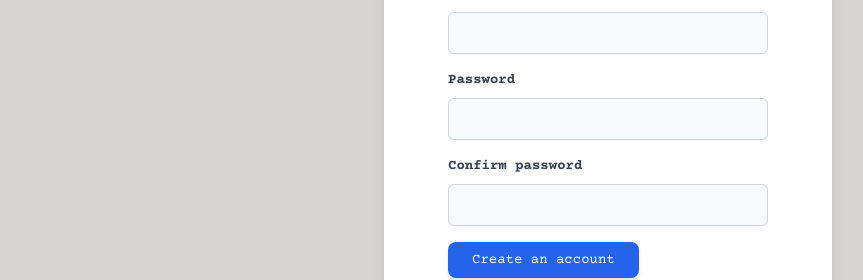
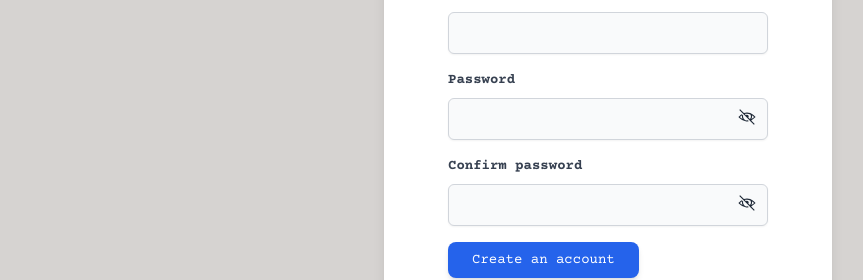
Before and after one commit to geewjh/just-wear-fe, a React (Vite) app: page /register in a window 1280 px wide. Shown: the part 254-534 px from the top of the page, without its empty margins (32-895 px from the left). Built offline with nearby package versions, Linux system fonts and the light colour scheme; no server answers.

Commit message:
feat: add password visibility

```diff
--- a/src/components/LoginForm/LoginForm.jsx
+++ b/src/components/LoginForm/LoginForm.jsx
@@ -3,6 +3,7 @@ import toast from "react-hot-toast";
 import { loginService } from "../../utilities/users-service";
 import { useNavigate } from "react-router-dom";
 import { Link } from "react-router-dom";
+import { LiaEyeSlash, LiaEye } from "react-icons/lia";
 
 export default function LoginForm({ setUser }) {
   const [loginData, setLoginData] = useState({
@@ -10,6 +11,7 @@ export default function LoginForm({ setUser }) {
     password: "",
   });
 
+  const [showPassword, setShowPassword] = useState(false);
   const navigate = useNavigate();
 
   function handleChange(e) {
@@ -19,19 +21,24 @@ export default function LoginForm({ setUser }) {
     });
   }
 
+  function togglePasswordVisibility() {
+    setShowPassword(!showPassword);
+  }
+
   async function handleSubmit(e) {
     e.preventDefault();
     try {
       const user = await loginService(loginData);
-      setUser(user);
+
       if (user !== null && user !== undefined) {
-        toast.success("successfully logged in!");
+        toast.success("Access granted!");
+        setUser(user);
         navigate("/closet");
       } else {
         navigate("/login");
       }
     } catch (error) {
-      toast.error(`${error.message}`);
+      toast.error("Access denied");
     }
   }
 
@@ -50,10 +57,10 @@ export default function LoginForm({ setUser }) {
             required
           />
         </div>
-        <div className="mb-4">
+        <div className="mb-4 relative">
           <label>Password</label>
           <input
-            type="password"
+            type={showPassword ? "text" : "password"}
             id="password"
             name="password"
             value={loginData.password}
@@ -61,6 +68,12 @@ export default function LoginForm({ setUser }) {
             className="w-full p-2 border border-gray-300 rounded-md shadow-sm bg-gray-50 text-gray-900 focus:ring-blue-500 focus:border-blue-500 dark:bg-gray-700 dark:border-gray-600 dark:text-white dark:focus:ring-blue-500 dark:focus:border-blue-500"
             required
           />
+          <span
+            onClick={togglePasswordVisibility}
+            className="absolute inset-y-0 right-3 flex items-center text-lg cursor-pointer mt-6"
+          >
+            {showPassword ? <LiaEye /> : <LiaEyeSlash />}
+          </span>
         </div>
         <div className="flex items-center justify-between">
           <button
--- a/src/components/SignUpForm/SignUpForm.jsx
+++ b/src/components/SignUpForm/SignUpForm.jsx
@@ -3,6 +3,7 @@ import toast from "react-hot-toast";
 import { signUpService } from "../../utilities/users-service";
 import { useNavigate } from "react-router-dom";
 import { Link } from "react-router-dom";
+import { LiaEyeSlash, LiaEye } from "react-icons/lia";
 
 function SignUpForm({ setUser }) {
   const [userData, setUserData] = useState({
@@ -11,6 +12,8 @@ function SignUpForm({ setUser }) {
     password: "",
     confirm: "",
   });
+
+  const [showPassword, setShowPassword] = useState(false);
 
   const navigate = useNavigate();
 
@@ -21,16 +24,21 @@ function SignUpForm({ setUser }) {
     });
   }
 
+  function togglePasswordVisibility() {
+    setShowPassword(!showPassword);
+  }
+
   async function handleSubmit(e) {
     e.preventDefault();
     if (userData.password !== userData.confirm) {
       toast.error("passwords do not match!");
+      return;
     }
     try {
       const user = await signUpService(userData);
       setUser(user);
       if (user !== null && user !== undefined) {
-        toast.success("successfully signed up!");
+        toast.success("Welcome to Just Wear!");
         navigate("/closet");
       } else {
         navigate("/register");
@@ -77,7 +85,7 @@ function SignUpForm({ setUser }) {
             required
           />
         </div>
-        <div className="mb-4">
+        <div className="mb-4 relative">
           <label
             htmlFor="password"
             className="block mb-2 text-sm font-semibold text-gray-700 dark:text-white"
@@ -85,7 +93,7 @@ function SignUpForm({ setUser }) {
             Password
           </label>
           <input
-            type="password"
+            type={showPassword ? "text" : "password"}
             id="password"
             name="password"
             value={userData.password}
@@ -93,8 +101,14 @@ function SignUpForm({ setUser }) {
             className="w-full p-2 border border-gray-300 rounded-md shadow-sm bg-gray-50 text-gray-900 focus:ring-blue-500 focus:border-blue-500 dark:bg-gray-700 dark:border-gray-600 dark:text-white dark:focus:ring-blue-500 dark:focus:border-blue-500"
             required
           />
+          <span
+            onClick={togglePasswordVisibility}
+            className="absolute inset-y-0 right-3 flex items-center text-lg cursor-pointer mt-6"
+          >
+            {showPassword ? <LiaEye /> : <LiaEyeSlash />}
+          </span>
         </div>
-        <div className="mb-4">
+        <div className="mb-4 relative">
           <label
             htmlFor="confirm-password"
             className="block mb-2 text-sm font-semibold text-gray-700 dark:text-white"
@@ -102,7 +116,7 @@ function SignUpForm({ setUser }) {
             Confirm password
           </label>
           <input
-            type="password"
+            type={showPassword ? "text" : "password"}
             id="confirm-password"
             name="confirm"
             value={userData.confirm}
@@ -110,6 +124,12 @@ function SignUpForm({ setUser }) {
             className="w-full p-2 border border-gray-300 rounded-md shadow-sm bg-gray-50 text-gray-900 focus:ring-blue-500 focus:border-blue-500 dark:bg-gray-700 dark:border-gray-600 dark:text-white dark:focus:ring-blue-500 dark:focus:border-blue-500"
             required
           />
+          <span
+            onClick={togglePasswordVisibility}
+            className="absolute inset-y-0 right-3 flex items-center text-lg cursor-pointer mt-6"
+          >
+            {showPassword ? <LiaEye /> : <LiaEyeSlash />}
+          </span>
         </div>
         <div className="flex items-center justify-between">
           <button
--- a/src/pages/AuthPage/AuthPage.jsx
+++ b/src/pages/AuthPage/AuthPage.jsx
@@ -1,7 +1,6 @@
 import LoginForm from "../../components/LoginForm/LoginForm";
 import SignUpForm from "../../components/SignUpForm/SignUpForm";
-import { useLocation } from "react-router-dom";
-import { useNavigate } from "react-router-dom";
+import { useLocation, useNavigate } from "react-router-dom";
 import { IoIosArrowRoundBack } from "react-icons/io";
 
 export default function AuthPage({ setUser }) {
```
